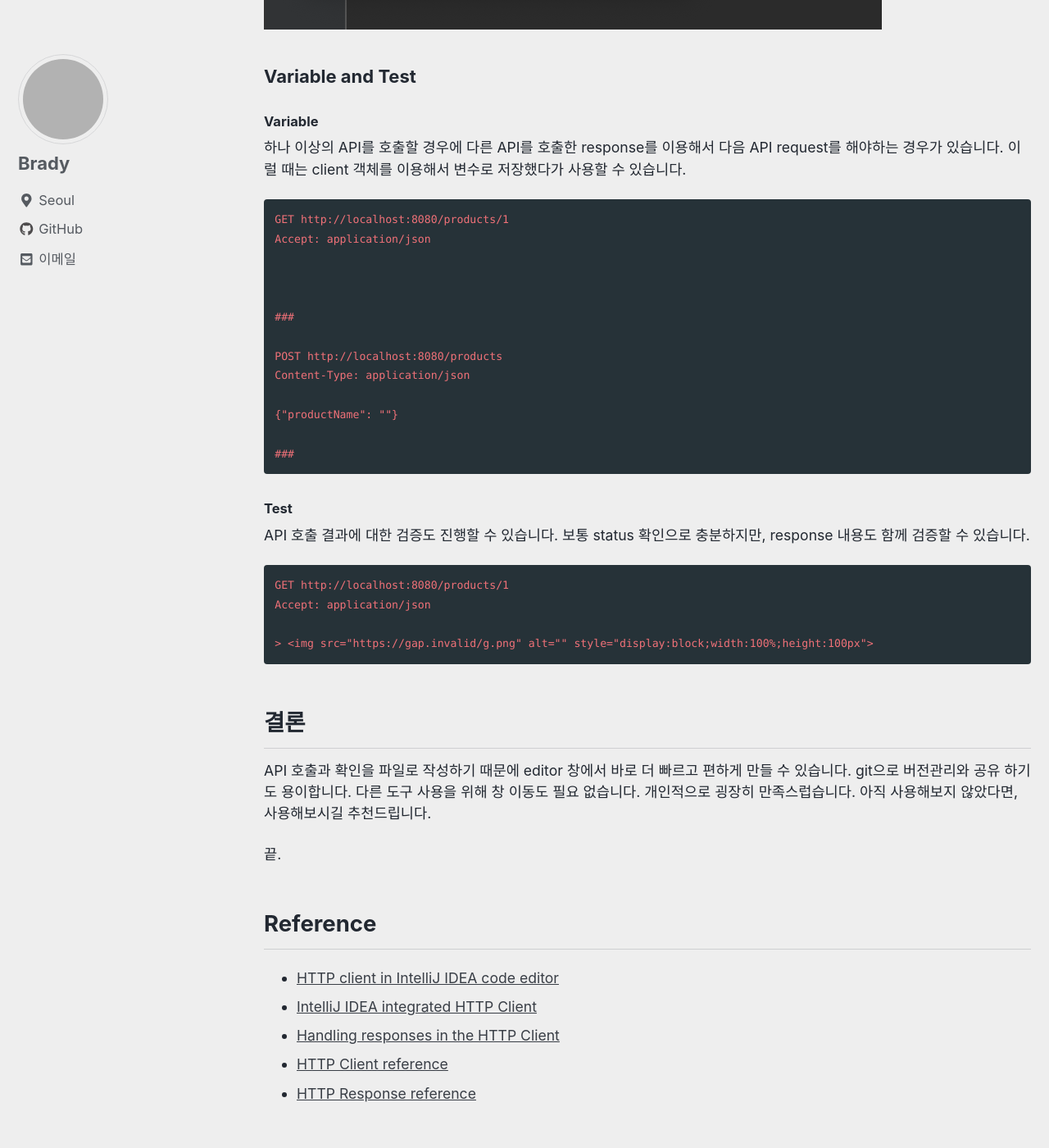
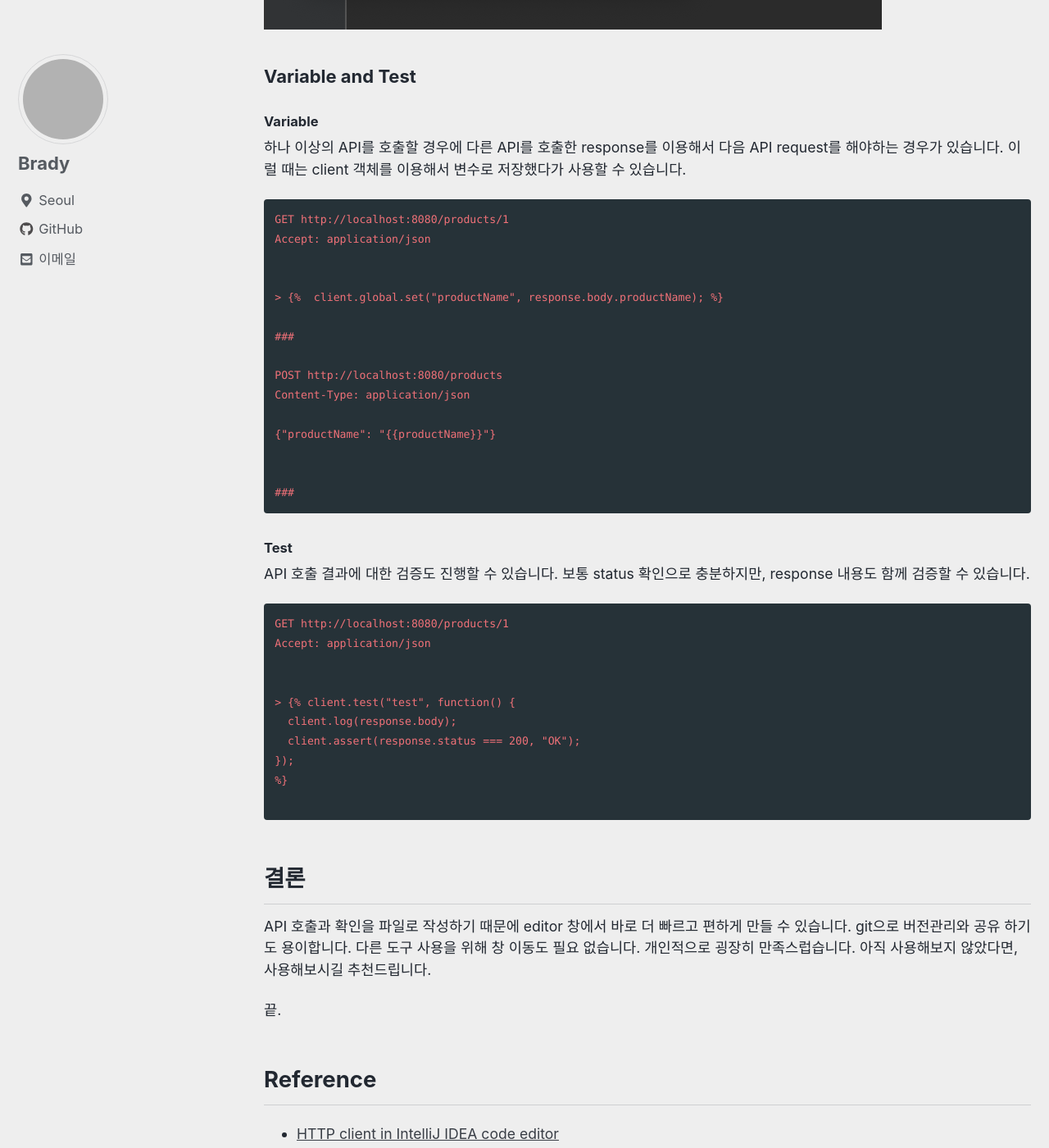
Before and after one commit to kapentaz/kapentaz.github.io, a Jekyll site: the page built from _posts/2020-01-20-Intellij에서-Http-Request-File-사용하기.md, in a window 1280 px wide and 1400 px high, scrolled down 3753 px. Shown: the whole window at 82% size. Built offline with Jekyll 4.4.1, drawn with Linux system fonts in a browser that asks for light colours; cached includes are drawn as plain includes; grey boxes are pictures that could not be loaded.

Commit message:
내용 변경

````diff
--- a/_posts/2020-01-20-Intellij에서-Http-Request-File-사용하기.md
+++ b/_posts/2020-01-20-Intellij에서-Http-Request-File-사용하기.md
@@ -116,7 +116,8 @@
 GET http://localhost:8080/products/1
 Accept: application/json
 
-
+{% raw %}
+> {%  client.global.set("productName", response.body.productName); %}
 
 ###
 
@@ -124,6 +125,7 @@
 Content-Type: application/json
 
 {"productName": "{{productName}}"}
+{% endraw %}
 
 ###
 ```
@@ -135,11 +137,13 @@
 GET http://localhost:8080/products/1
 Accept: application/json
 
+{% raw %}
 > {% client.test("test", function() {
   client.log(response.body);
   client.assert(response.status === 200, "OK");
 });
 %}
+{% endraw %}
 ```
 
 ## 결론
````
